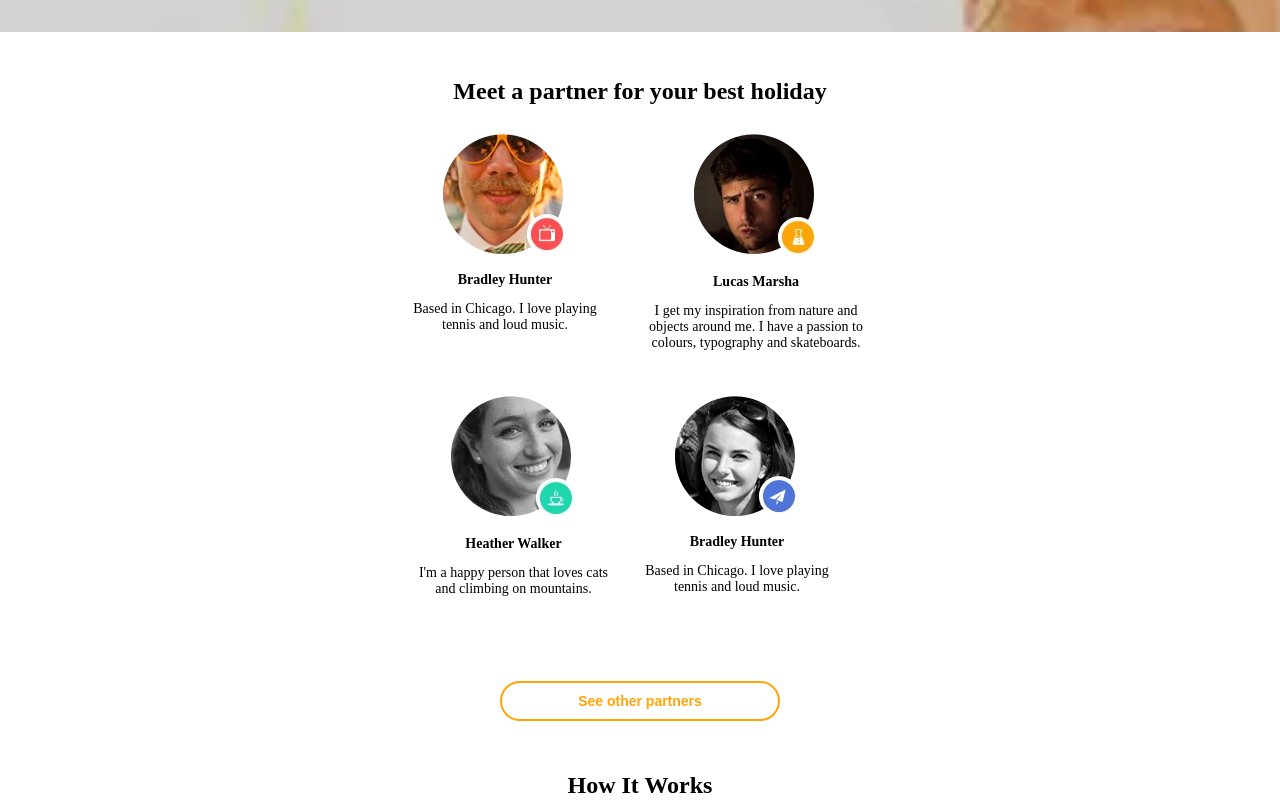
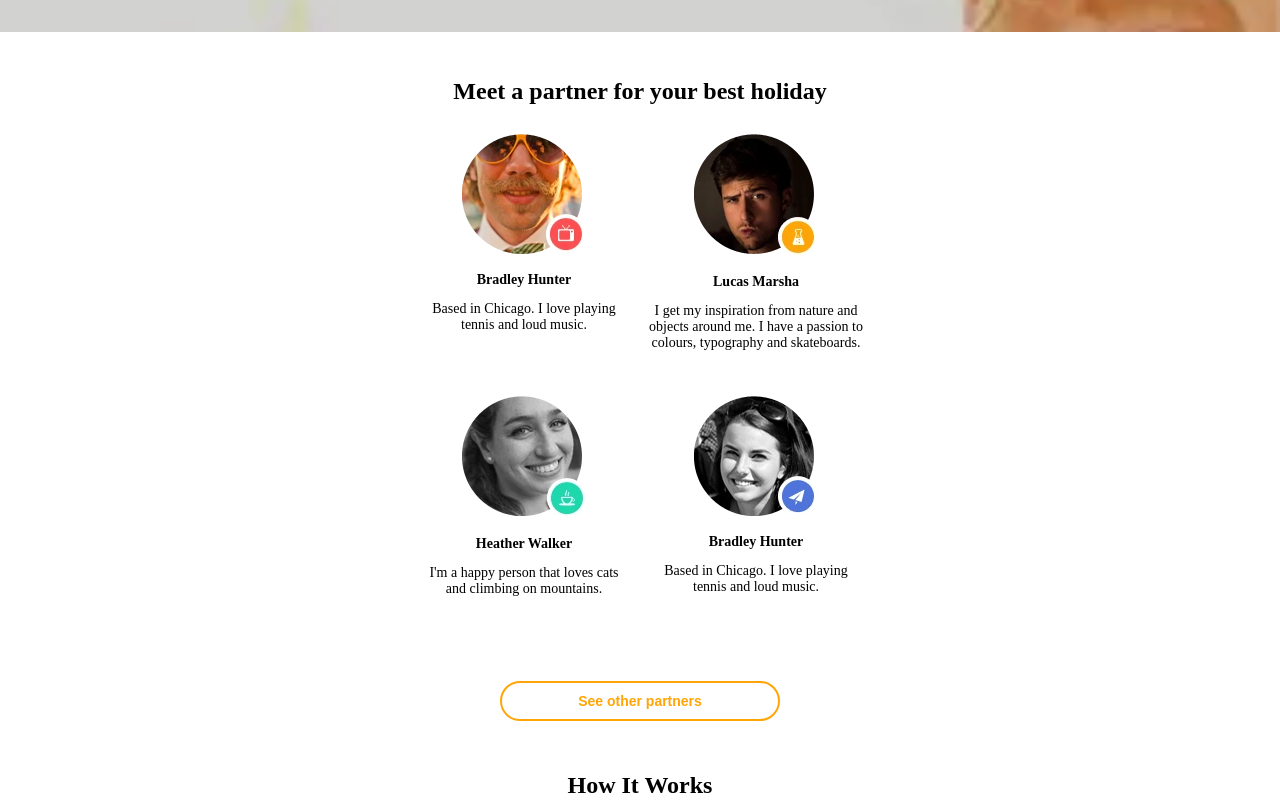
Before and after one commit to dmitro123ads/miniproject_seva-ya, a plain HTML site: page index.html in a window 1280 px wide. Shown: the part 477-1279 px from the top of the page. Drawn offline with Linux system fonts and the light colour scheme.

Commit message:
bug fixes

```diff
--- a/style.css
+++ b/style.css
@@ -93,24 +93,28 @@ header button {
 }
 
 .partner {
+    justify-self: center;
     width: 194px;
     height: 201px;
     margin-bottom: 27px;
 }
 
 .partner2 {
+    justify-self: center;
     width: 232px;
     height: 235px;
     margin-bottom: 27px;
 }
 
 .partner3 {
+    justify-self: center;
     width: 211px;
     height: 204px;
     margin-bottom: 21px;
 }
 
 .partner4 {
+    justify-self: center;
     width: 194px;
     height: 206px;
     margin-bottom: 29px;
```
